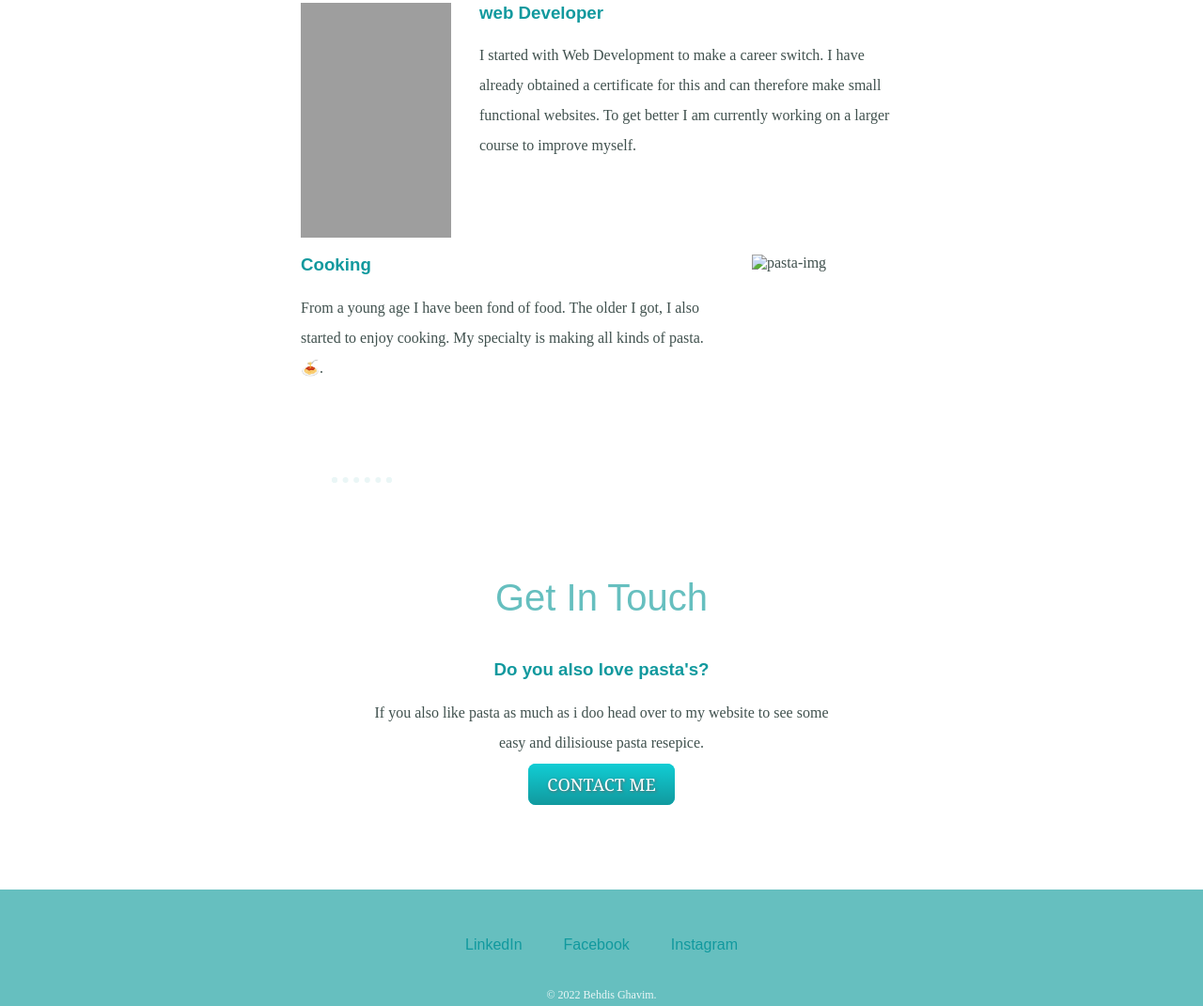
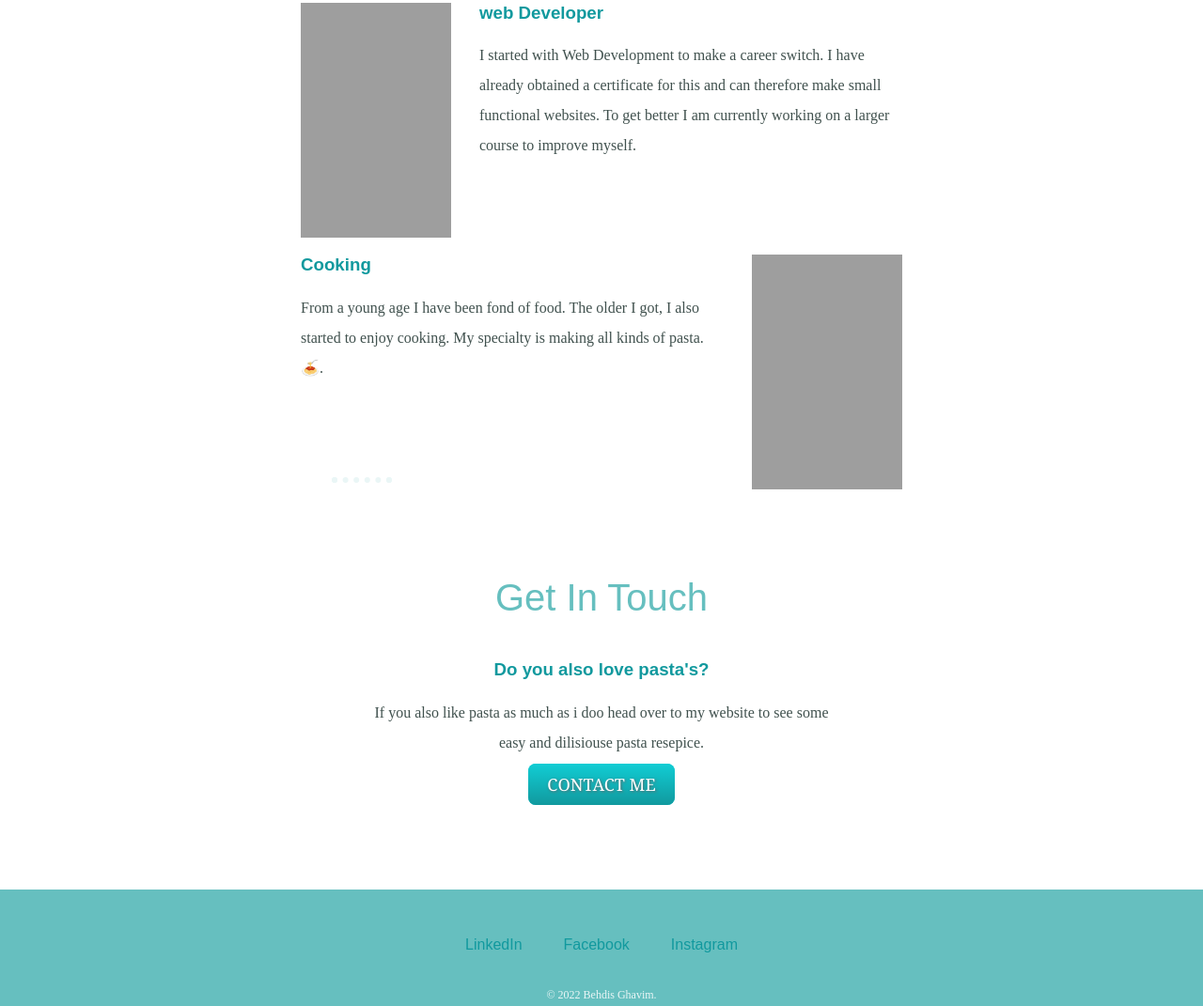
Before and after one commit to Behdisdevelops/MyPersonalPage, a plain HTML site: page index.html in a window 1280 px wide. Shown: the part 1831-2902 px from the top of the page at 94% size. Drawn offline with Linux system fonts and the light colour scheme; the site is published under a folder, as on GitHub Pages, so addresses that start at the root find nothing; grey boxes are pictures that could not be loaded.

Commit message:
added a . to my image

```diff
--- a/index.html
+++ b/index.html
@@ -62,7 +62,7 @@
         <div class="skill-row">
           <img
             class="cooking-img"
-            src="/images/pastaalabehdis.jpg"
+            src="./images/pastaalabehdis.jpg"
             alt="pasta-img"
             height="250px"
           />
```
